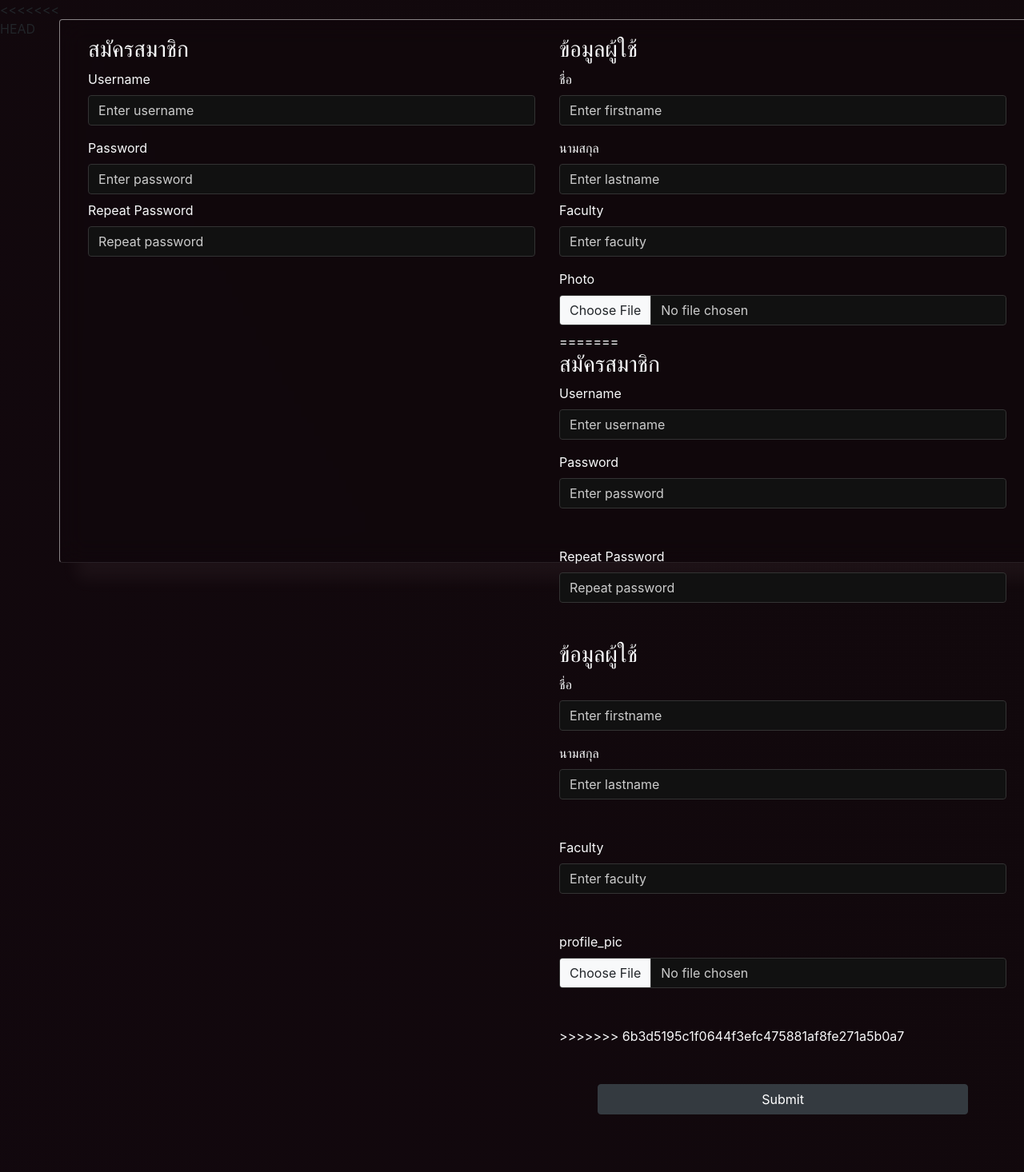
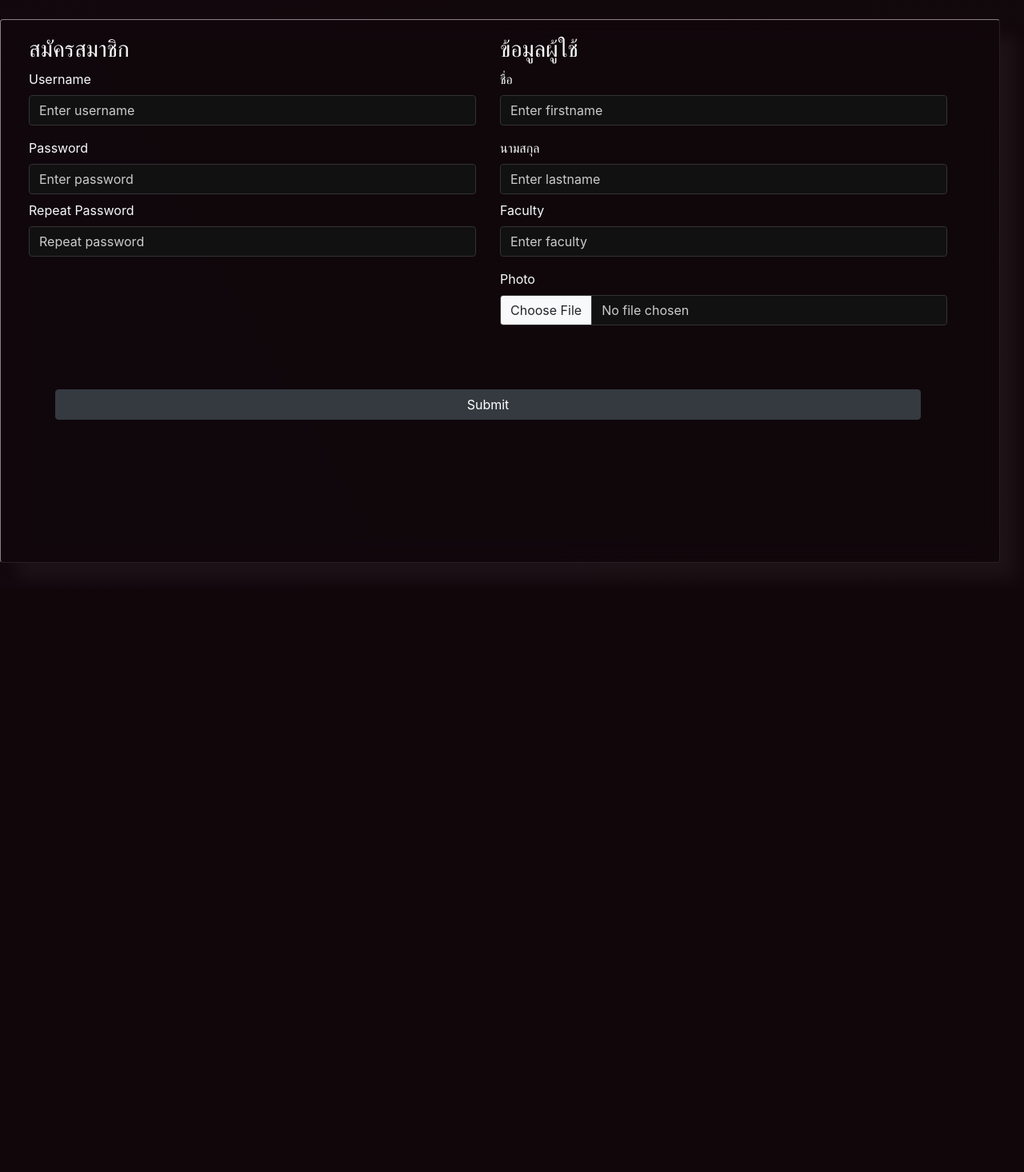
Before and after one commit to 6510525022/cn331-as2, a Django app: page /register in a window 1280 px wide; the page is wider, and only the part inside the window is pictured. Shown: the part 64-1530 px from the top of that part at 80% size. After the commit the page ends 771 px from the top of that part, so only its background shows below. Run offline with Django 5.2, Linux system fonts and the light colour scheme; some libraries are stand-ins or nearby versions.

Commit message:
edit NAVbar, registerP - Beta UI 1.1

```diff
--- a/myProject/myQuataWeb/templates/register.html
+++ b/myProject/myQuataWeb/templates/register.html
@@ -48,7 +48,6 @@
 
 <body>
     <!-- form รวม -->
-<<<<<<< HEAD
     <div class="container-fluid row justify-content-center align-items-center mb-2">
         <div class="custom-box glass rounded text-light">
             <form method="post" action="register">
@@ -97,62 +96,11 @@
                             <input type="file" class=" form-control" accept="image/*" id="photo" placeholder="Enter photo"
                                 name="photo required">
                         </div>
-=======
-    <div class="combinedForm">
-        <form method="post" action="register" enctype="multipart/form-data">
-            {% csrf_token %}
-            <!-- Form สมัคร -->
-            <div class="regForm mb-4">
-                <h3>สมัครสมาชิก</h3>
-                <div class="mb-3">
-                    <label for="username" class="form-label">Username</label>
-                    <input type="text" class="form-control" id="username" placeholder="Enter username" name="username"
-                        required>
-                </div>
-                <div class="mb-5">
-                    <label for="password" class="form-label">Password</label>
-                    <input type="password" class="form-control" id="password1" placeholder="Enter password"
-                        name="password" required>
-                </div>
-                <div class="mb-5">
-                    <label for="repeat_password" class="form-label">Repeat Password</label>
-                    <input type="password" class="form-control" id="repeat_password" placeholder="Repeat password"
-                        name="repeat_password" required>
-                </div>
-            </div>
+                    </div>
 
-            <!-- Form ข้อมูล -->
-            <div class="infoForm mb-4">
-                <h3>ข้อมูลผู้ใช้</h3>
-                <div class="mb-3">
-                    <label for="firstname" class="form-label">ชื่อ</label>
-                    <input type="text" class="form-control" id="firstname" placeholder="Enter firstname"
-                        name="firstname" required>
-                </div>
-                <div class="mb-5">
-                    <label for="lastname" class="form-label">นามสกุล</label>
-                    <input type="text" class="form-control" id="lastname" placeholder="Enter lastname" name="lastname"
-                        required>
-                </div>
-                <div class="mb-5">
-                    <label for="faculty" class="form-label">Faculty</label>
-                    <input type="text" class=" form-control" id="faculty" placeholder="Enter faculty" name="faculty"
-                        required>
-                </div>
-                <div class="mb-5">
-                    <label for="profile_pic" class="form-label">profile_pic</label>
-                    <input type="file" class=" form-control" accept="image/*" id="profile_pic"
-                        placeholder="Enter profile_pic" name="profile_pic" required">
-                </div>
-            </div>
->>>>>>> 6b3d5195c1f0644f3efc475881af8fe271a5b0a7
-
-
+                    <div class="d-grid p-5">
+                            <button type="submit" class="btn btn-dark pl-5 pr-5">Submit</button>
                     </div>
-                        <div class="d-grid p-5">
-                            <button type="submit" class="btn btn-dark pl-5 pr-5">Submit</button>
-                        </div>
-
 
                 </div>
             </form>
```
